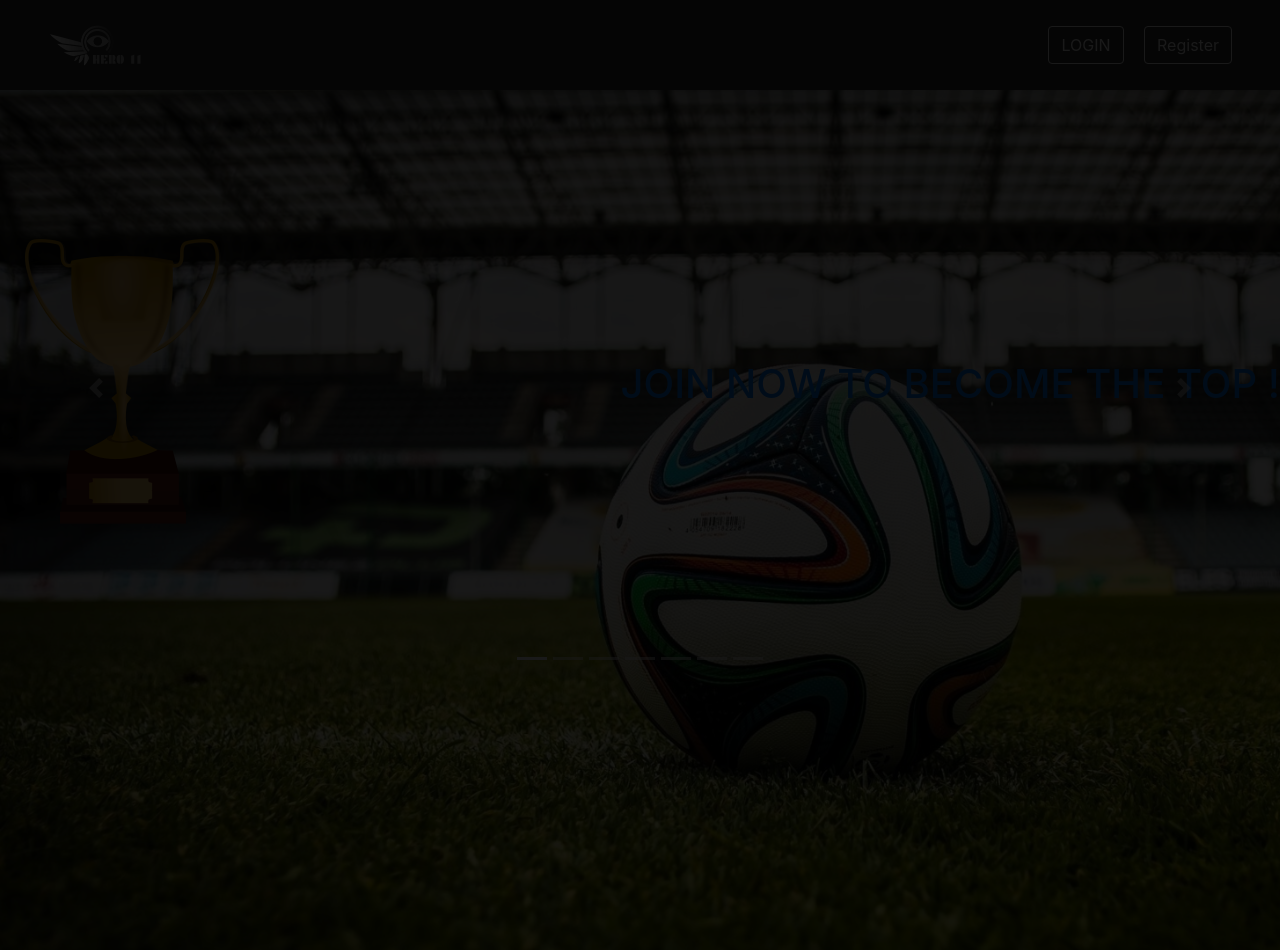
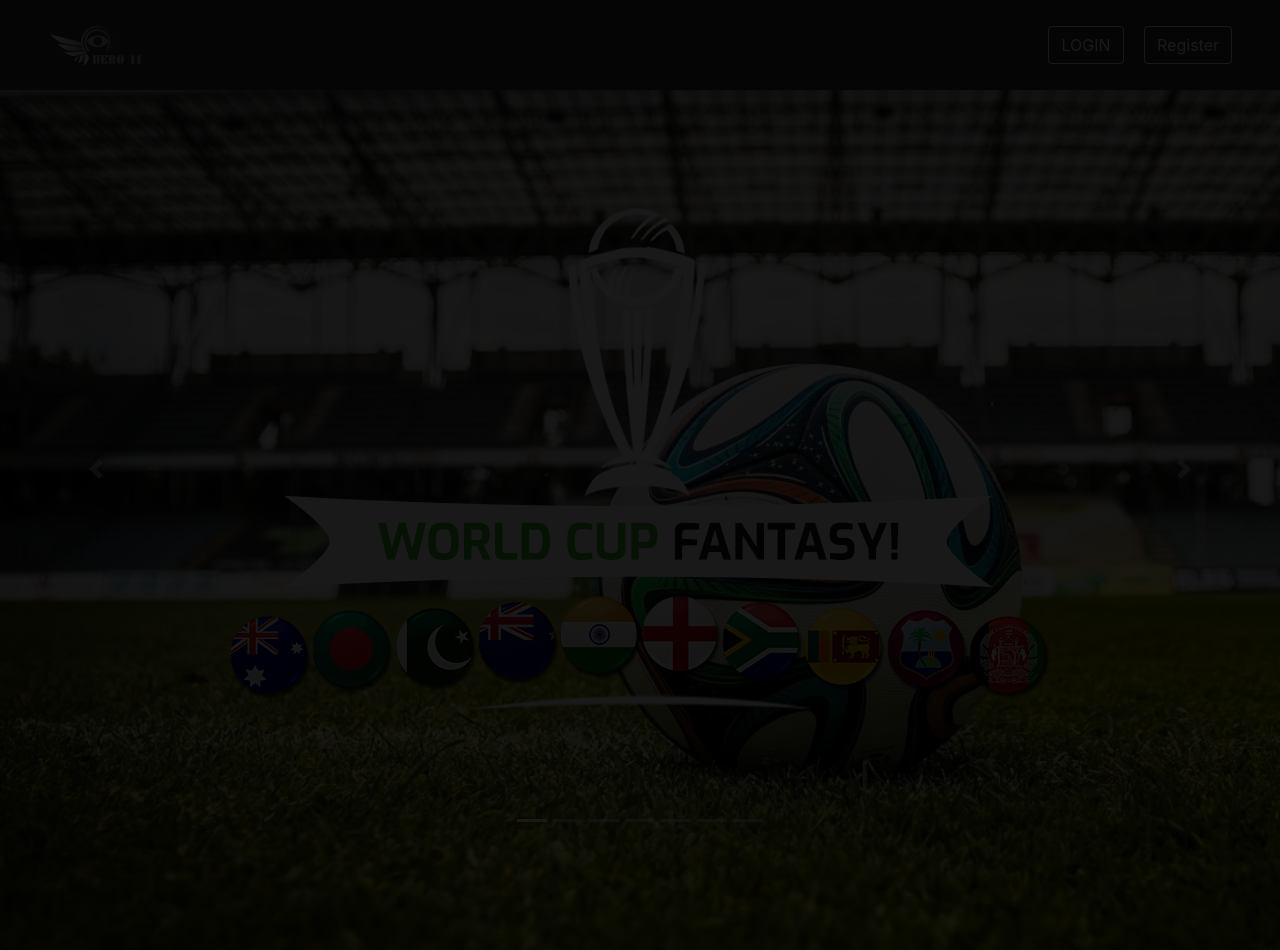
Before and after one commit to avirupkabiraj07/Hero11, a PHP site: page /database/application/views/Front_page.php in a window 1280 px wide. Run offline with PHP 8.4, Linux system fonts and the light colour scheme.

Commit message:
Few changes

```diff
--- a/application/views/Front_page.php
+++ b/application/views/Front_page.php
@@ -35,12 +35,9 @@
                     <li data-target="#carouselExampleIndicators" data-slide-to="6"></li>
                 </ol>
                 <div class="carousel-inner d-flex">
-                    <div class="carousel-item active d-flex justify-content-between align-items-center text-primary flex-wrap flex-row">
-                        <div>
-                            <img class="d-block w-100 img" src="/hero11/static/img1.png" width="50%" height="50%" alt="First slide">
-                        </div>
-                        <div>
-                            <h1>JOIN NOW TO BECOME THE TOP !</h1>
+                    <div class="carousel-item active d-flex justify-content-center align-items-center text-primary flex-wrap flex-row">
+                        <div class="py-5 my-5">
+                            <img class="d-block w-100 img" src="/hero11/static/img1.png"  alt="First slide">
                         </div>
                     </div>
                     <div class="carousel-item">
```
Also changed, not shown: static/img1.png.
